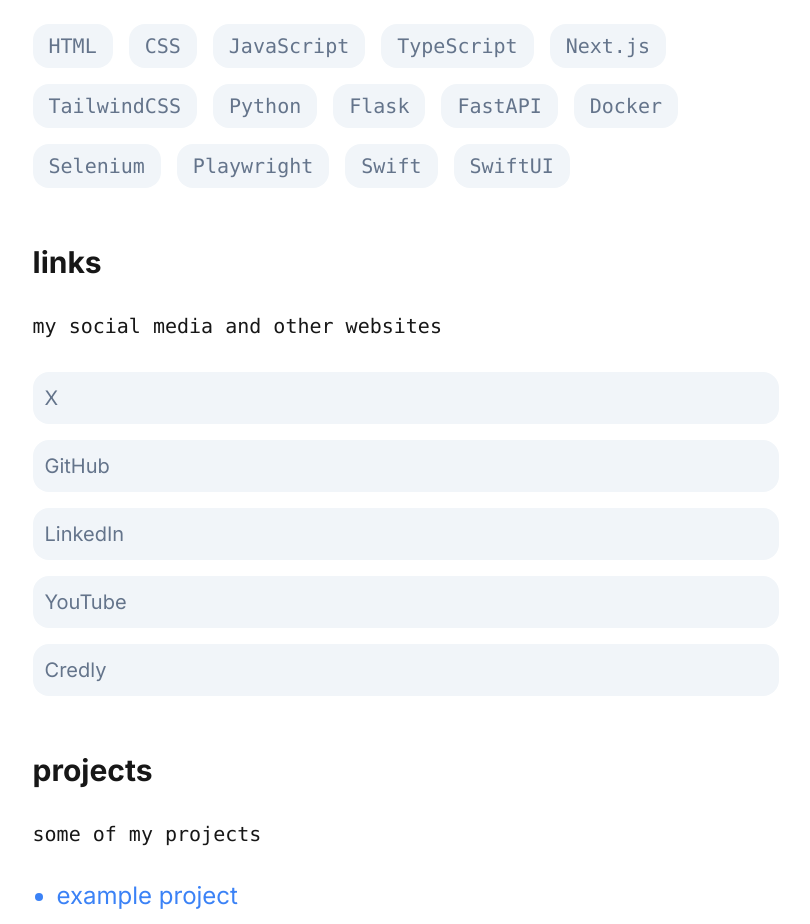
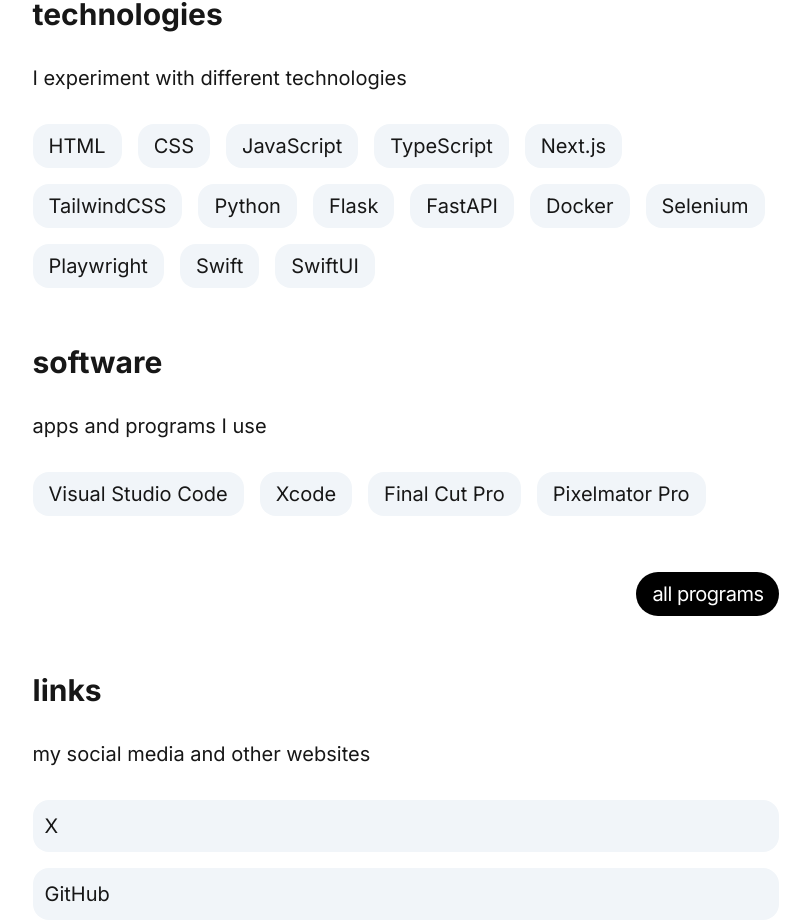
Before and after one commit to jakubgania/site, a Next.js app: page / in a window 1280 px wide. Shown: the part 492-1416 px from the top of the page, without its empty margins (234-1044 px from the left). Built offline with nearby package versions, Linux system fonts and the light colour scheme.

Commit message:
development

```diff
--- a/app/page.tsx
+++ b/app/page.tsx
@@ -1,9 +1,11 @@
 import Image from "next/image";
+import Link from "next/link";
 
 export default function Home() {
   const projects = [
-    { name: "example project", path: "/example-path" },
-    { name: "example project", path: "/example-path-2" },
+    { name: "github-trending-repositories", path: "/example-path-3" },
+    { name: "fastapi-graphql", path: "/example-path-2" },
+    { name: "api-rest-to-graphql-github", path: "/example-path" }
   ]
 
   const youtube = [
@@ -70,6 +72,13 @@ export default function Home() {
     "SwiftUI"
   ]
 
+  const software = [
+    "Visual Studio Code",
+    "Xcode",
+    "Final Cut Pro",
+    "Pixelmator Pro"
+  ]
+
   const links = [
     { title: "X", url: "https://x.com/jakubgania" },
     { title: "GitHub", url: "https://github.com/jakubgania" },
@@ -95,7 +104,7 @@ export default function Home() {
           <div className="text-4xl font-bold tracking-tight">
             Jakub Gania
           </div>
-          <div className="text-xl text-slate-500">
+          <div className="text-xl text-slate-400">
             Software Enginner & Creator
           </div>
         </div>
@@ -104,36 +113,57 @@ export default function Home() {
         {/* <span className="bg-gradient-to-r from-blue-600 to-sky-400 bg-clip-text text-transparent">software engineer</span> who likes to experiment with technologies. I add various interesting content on <a href="https://x.com/jakubgania" target="_blank" className="text-blue-500">X</a>. */}
         <span className="bg-gradient-to-r from-blue-600 to-sky-400 bg-clip-text text-transparent">software engineer</span> who creates various projects, likes to learn and discover new technologies. I enjoy creating content on youtube and taking photos in my free time. I share my thoughts on <a href="https://x.com/jakubgania" target="_blank" className="text-blue-500">X</a> and <a href="https://linkedin.com/in/jakubgania" target="_blank" className="text-blue-500">linkedin</a>
       </div>
+      <LinkButton path="/" title="about" />
       <div>
         <h2 className="text-3xl font-bold">
           technologies
         </h2>
         <div className="py-8">
-          <div className="font-mono text-xl">
+          <div className="text-xl">
             I experiment with different technologies
           </div>
         </div>
         <div className="flex flex-row flex-wrap gap-4 relative">
           {tags.map((tag) => (
-            <div key={tag} className="bg-slate-100 font-mono rounded-2xl py-2 px-4 group relative">
-              <span className="text-xl text-slate-500 cursor-default">{tag}</span>
+            <div key={tag} className="bg-slate-100 rounded-2xl py-2 px-4 group relative">
+              {/* <span className="text-xl text-slate-500 cursor-default">{tag}</span> */}
+              <span className="text-xl cursor-default">{tag}</span>
             </div>
           ))}
         </div>
       </div>
       <div>
         <h2 className="text-3xl font-bold">
+          software
+        </h2>
+        <div className="py-8">
+          <div className="text-xl">
+            apps and programs I use
+          </div>
+        </div>
+        <div className="flex flex-row flex-wrap gap-4 relative">
+          {software.map((app) => (
+            <div key={app} className="bg-slate-100 rounded-2xl py-2 px-4 group relative">
+              {/* <span className="text-xl text-slate-500 cursor-default">{tag}</span> */}
+              <span className="text-xl cursor-default">{app}</span>
+            </div>
+          ))}
+        </div>
+      </div>
+      <LinkButton path="/" title="all programs" />
+      <div>
+        <h2 className="text-3xl font-bold">
           links
         </h2>
         <div className="py-8">
-          <div className="font-mono text-xl">
+          <div className="text-xl">
             my social media and other websites
           </div>
         </div>
         <ul className="w-full flex flex-col gap-4">
           {links.map((link) => (
             <li key={link.title} className="">
-              <a href={link.url} target="_blank" className="flex text-xl text-slate-500 bg-slate-100 rounded-2xl p-3 w-full">
+              <a href={link.url} target="_blank" className="flex text-xl bg-slate-100 rounded-2xl p-3 w-full">
                 {link.title}
               </a>
             </li>
@@ -145,16 +175,17 @@ export default function Home() {
           projects
         </h2>
         <div className="py-8">
-          <div className="font-mono text-xl">
+          <div className="text-xl">
             some of my projects
           </div>
         </div>
-        <ul className="list-disc pl-6">
+        <ul className="list-disc marker:text-black pl-6">
         {projects.map((project) => (
           <li key={project.path} className="text-2xl text-blue-500 pb-2">{project.name}</li>
         ))}
         </ul>
       </div>
+      <LinkButton path="/" title="all projects" />
       <div>
         <h2 className="text-3xl font-bold">
           youtube
@@ -166,10 +197,28 @@ export default function Home() {
         </div>
         <ul className="list-disc marker:text-black pl-6">
           {youtube.map((video) => (
-            <li key={video.url} className="text-2xl text-blue-500 tracking-tight pb-6">
+            <li key={video.url} className="text-2xl text-blue-500 tracking-tight pb-6 relative group">
+              {/* <div className="hidden group-hover:block">
+                <Image
+                  src="/hqdefault.jpg"
+                  width={240}
+                  height={140}
+                  alt="ptho"
+                  className="rounded-2xl"
+                />
+              </div> */}
               <a href={video.url} target="_blank">
                 {video.name}
               </a>
+              {/* <div className="hidden absolute z-20 group-hover:block bg-white">
+                <Image
+                  src="/hqdefault.jpg"
+                  width={240}
+                  height={140}
+                  alt="ptho"
+                  className="rounded-2xl"
+                />
+              </div> */}
               {/* <div className="pt-2">
                 <div className="text-black text-xl font-semibold">
                   read more
@@ -182,3 +231,19 @@ export default function Home() {
     </div>
   );
 }
+
+interface LinkButtonProps {
+  path: string,
+  title: string
+}
+
+function LinkButton({ path, title } : LinkButtonProps) {
+
+  return (
+    <div className="flex justify-end">
+      <Link href={path} className="bg-black text-white text-xl tracking-tight rounded-full py-2 px-4">
+        {title}
+      </Link>
+    </div>
+  )
+}
```
Also changed, not shown: public/hqdefault.jpg (added).
